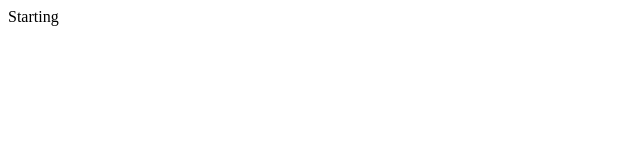
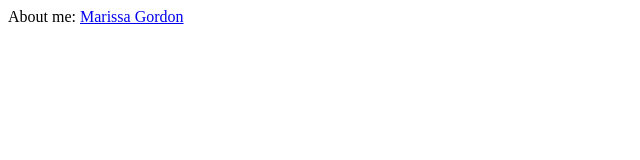
Before and after one commit to mgordon14/Hello-World, a plain HTML site: page index.html in a window 1280 px wide. Shown: the whole page, without its empty margins (0-640 px from the left). Drawn offline with Linux system fonts and the light colour scheme.

Commit message:
Added About Me Link

```diff
--- a/index.html
+++ b/index.html
@@ -5,6 +5,6 @@
     <title>Document</title>
 </head>
 <body>
-    Starting
+    About me:  <a href="https://www.linkedin.com/in/marissa-gordon-b8aa872b/">Marissa Gordon </a>
 </body>
 </html>
```
